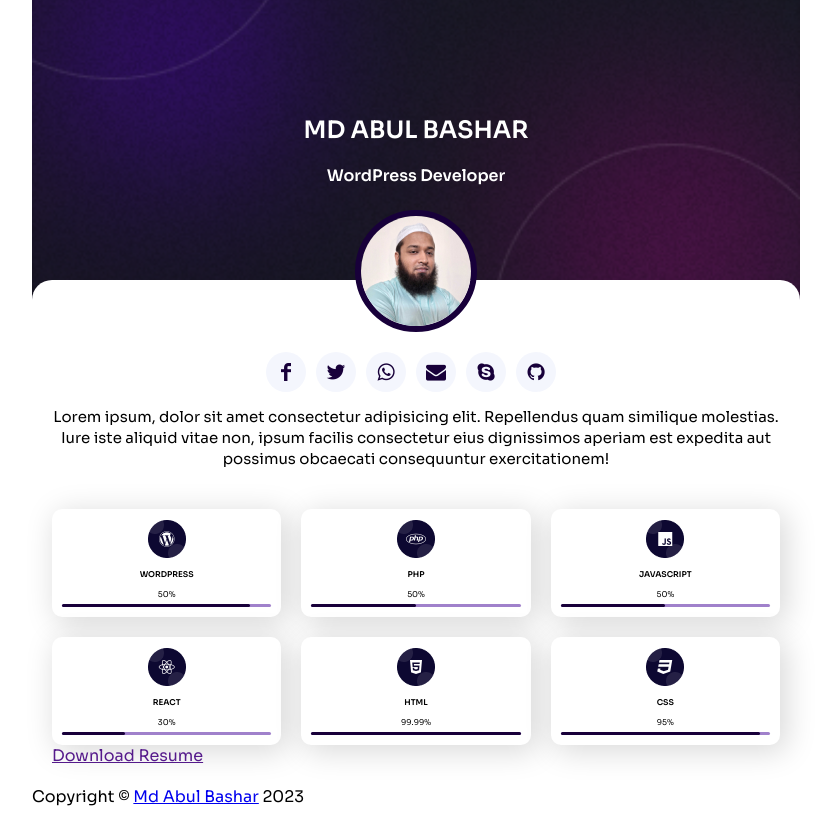
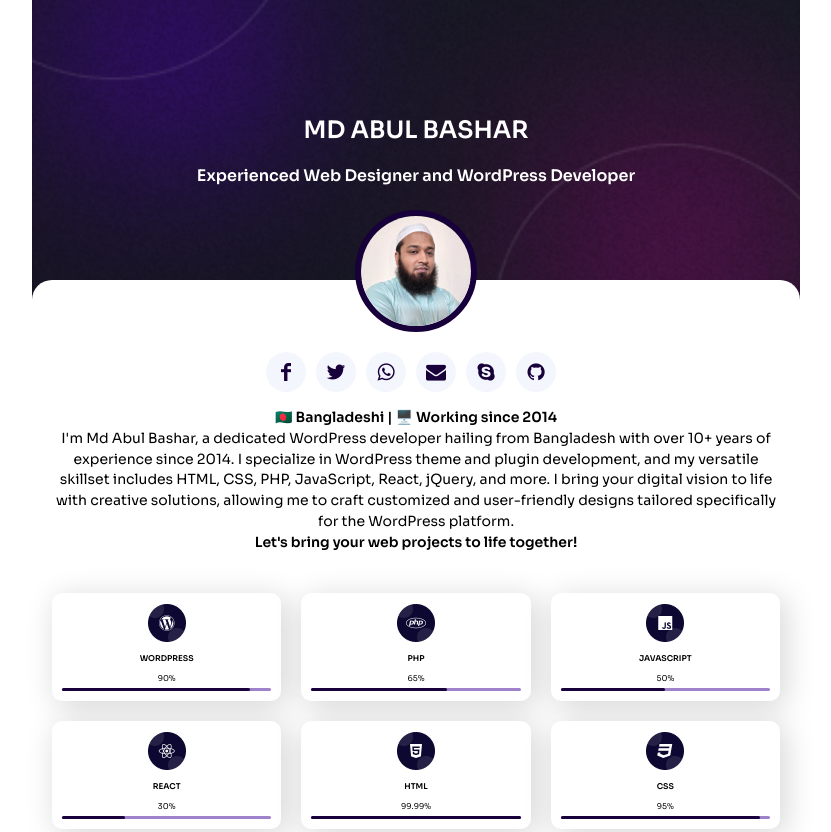
Before and after one commit to hmbashar/nfc-template-design, a plain HTML site: page index.html in a window 1280 px wide. Shown: the top 832 px of the page, without its empty margins (224-1055 px from the left). Before the commit the page ends 807 px from the top, so only its background shows below. Drawn offline with Linux system fonts and the light colour scheme.

Commit message:
content updated

```diff
--- a/css/style.css
+++ b/css/style.css
@@ -100,7 +100,7 @@ body {
     margin-bottom: 0;
     color: var(--nfc-text-colorF);
     font-family: Sora;
-    font-size: 15px;
+    font-size: 14px;
     font-style: normal;
     font-weight: 400;
     line-height: 1.3rem;
@@ -173,3 +173,38 @@ body {
     width: 80%;
     border-radius: 3px;
 }
+
+.b-nfc-resume-download-area {
+    margin-top: 50px;
+    text-align: center;
+}
+.b-nfc-resume-download a {
+    color: #FFF;
+    font-size: 12px;
+    font-style: normal;
+    font-weight: 600;
+    line-height: normal;
+    text-transform: uppercase;
+    display: inline-block;
+    background-color: var(--nfc-primary-color);
+    padding: 18px 24px;
+    border-radius: 5px;
+    text-decoration: none;
+}
+.b-nfc-footer-area {
+    background-color: var(--nfc-primary-color);
+    padding: 25px;
+    margin-top: 20px;
+}
+.b-nfc-footer {
+    text-align: center;
+
+}
+
+.b-nfc-footer p {
+    color:#fff;
+}
+.b-nfc-footer p a {
+    color: #fff;
+    text-decoration: none;
+}
--- a/index.html
+++ b/index.html
@@ -28,7 +28,7 @@
         <div class="b-nfc-header">
             <div class="b-nfc-header-content">
                 <h1>Md Abul Bashar</h1>
-                <h4>WordPress Developer</h4>
+                <h4>Experienced Web Designer and WordPress Developer</h4>
             </div>
         </div>
     </header><!--/ Header Area-->
@@ -46,41 +46,41 @@
 
                 <!--Single Profile-->
                 <div class="b-nfc-single-profile">
-                    <a href=""><i class="icon-facebook"></i></a>
+                    <a href="https://www.facebook.com/hmbashar/" target="_blank"><i class="icon-facebook"></i></a>
                 </div><!--/ Single Profile-->
 
                 <!--Single Profile-->
                 <div class="b-nfc-single-profile">
-                    <a href=""><i class="icon-twitter"></i></a>
+                    <a href="https://www.twitter.com/hmbashar/" target="_blank"><i class="icon-twitter"></i></a>
                 </div><!--/ Single Profile-->
 
                 <!--Single Profile-->
                 <div class="b-nfc-single-profile">
-                   <a href=""> <i class="icon-whatsapp"></i></a>
+                   <a href="https://wa.me/8801713566533"> <i class="icon-whatsapp"></i></a>
                 </div><!--/ Single Profile-->
 
                 <!--Single Profile-->
                 <div class="b-nfc-single-profile">
-                    <a href=""><i class="icon-mail-alt"></i></a>
+                    <a href="mailto:hmbashar@gmail.com"><i class="icon-mail-alt"></i></a>
                 </div><!--/ Single Profile-->
 
                 <!--Single Profile-->
                 <div class="b-nfc-single-profile">
-                    <a href=""><i class="icon-skype"></i></a>
+                    <a href="https://join.skype.com/invite/gCcUZTNqc6qw" target="_blank"><i class="icon-skype"></i></a>
                 </div><!--/ Single Profile-->
 
                 <!--Single Profile-->
                 <div class="b-nfc-single-profile">
-                    <a href=""><i class="icon-github-circled"></i></a>
+                    <a href="https://github.com/hmbashar" target="_blank"><i class="icon-github-circled"></i></a>
                 </div><!--/ Single Profile-->
             </div>
         </section><!--/ Social Profiles-->
 
         <!--Short Bio-->
         <section class="b-nfc-short-bio">
-            <p>Lorem ipsum, dolor sit amet consectetur adipisicing elit. Repellendus quam similique molestias. Iure iste
-                aliquid vitae non, ipsum facilis consectetur eius dignissimos aperiam est expedita aut possimus
-                obcaecati consequuntur exercitationem!</p>
+            <p><strong>🇧🇩 Bangladeshi | 🖥️ Working since 2014</strong></p>
+            <p>I'm Md Abul Bashar, a dedicated WordPress developer hailing from Bangladesh with over 10+ years of experience since 2014. I specialize in WordPress theme and plugin development, and my versatile skillset includes HTML, CSS, PHP, JavaScript, React, jQuery, and more. I bring your digital vision to life with creative solutions, allowing me to craft customized and user-friendly designs tailored specifically for the WordPress platform.</p>
+                <p><strong>Let's bring your web projects to life together!</strong></p>
         </section><!--/ Short BIO-->
 
         <!--Skill Area-->
@@ -93,7 +93,7 @@
                     <h2>WordPress</h2>
                     <div class="b-nfc-progress-bar">
                         <div class="b-nfc-progress-text">
-                            50%
+                            90%
                         </div>
                         <div class="b-nfc-progress-process">
                             <span class="b-nfc-process" style="width: 90%;"></span>
@@ -107,10 +107,10 @@
                     <h2>PHP</h2>
                     <div class="b-nfc-progress-bar">
                         <div class="b-nfc-progress-text">
-                            50%
+                            65%
                         </div>
                         <div class="b-nfc-progress-process">
-                            <span class="b-nfc-process" style="width: 50%;"></span>
+                            <span class="b-nfc-process" style="width: 65%;"></span>
                         </div>
                     </div>
                 </div><!--/ Single Skill-->
```
